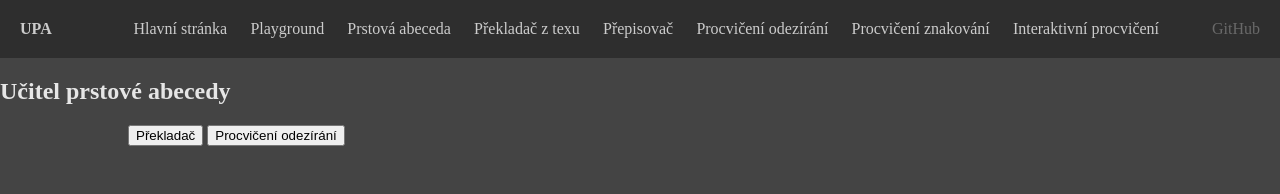
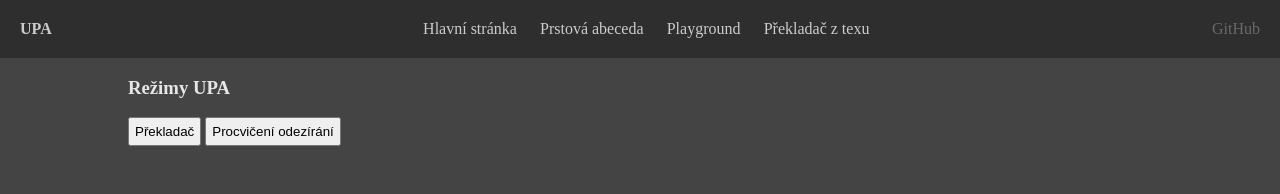
Before and after one commit to martinikf/UPA, a SvelteKit app: page /playground in a window 1280 px wide. Shown: the top 194 px of the page. Built offline with nearby package versions, Linux system fonts and the light colour scheme.

Commit message:
Delete old pages, navigation

```diff
--- a/src/routes/+layout.svelte
+++ b/src/routes/+layout.svelte
@@ -4,13 +4,9 @@
 		<nav>
 			<ul>
 				<li><a href="/">Hlavní stránka</a></li>
+				<li><a href="/sign-alphabet">Prstová abeceda</a></li>
 				<li><a href="/playground">Playground</a></li>
-				<li><a href="/sign-alphabet">Prstová abeceda</a></li>
 				<li><a href="/translator">Překladač z texu</a></li>
-				<li><a rel="external" href="/transcript">Přepisovač</a></li>
-				<li><a href="/practice">Procvičení odezírání</a></li>
-				<li><a rel="external" href="/spell-activity">Procvičení znakování</a></li>
-				<li><a rel="external" href="/interactive">Interaktivní procvičení</a></li>
 			</ul>
 		</nav>
 		<span><a class="githubLink" href="https://github.com/martinikf/prstovka">GitHub</a></span>
@@ -33,7 +29,6 @@
 	.headerContent{
 		max-width: 1600px;
 		margin: auto;
-
 		display: flex;
 		justify-content: space-between;
 	}
--- a/src/routes/interactive/+page.svelte
+++ /dev/null
@@ -1,14 +0,0 @@
-<script lang="ts">
-	import Interactive from '$lib/components/Interactive.svelte'
-</script>
-
-<h2>Interaktivní procvičení</h2>
-
-<Interactive />
-
-<style>
-    :global(body) {
-        margin: 0;
-    }
-
-</style>
--- a/src/routes/playground/+page.svelte
+++ b/src/routes/playground/+page.svelte
@@ -42,8 +42,9 @@
 
 </script>
 
-<h2>Učitel prstové abecedy</h2>
+
 <div class="mode_container">
+	<h3>Režimy UPA</h3>
 	<ul class="mode_list">
 		<li><button on:click={() => {mode = "translator"}}>Překladač</button></li>
 		<li><button on:click={() => {mode = "practice"}}>Procvičení odezírání</button></li>
@@ -128,8 +129,9 @@
 		}
 
 		.mode_container{
-				margin-left: 10%;
-				margin-bottom: 50px;
+			margin-bottom: 50px;
+			margin-top: 15px;
+			margin-left: 10%;
 		}
 		.mode_list{
 				margin: 0;
@@ -138,7 +140,10 @@
 		}
 
 		.mode_list li{
-				display: inline;
+				display: inline-block;
+		}
+		.mode_list li button{
+        padding: 5px;
 		}
 
 		.webcam_button{
--- a/src/routes/practice/+page.svelte
+++ /dev/null
@@ -1,32 +0,0 @@
-<script lang="ts">
-  import Practice from '$lib/components/Practice.svelte'
-	import Scene from '$lib/components/Scene.svelte';
-	import Model from '$lib/components/AnimatedModel.svelte';
-
-	let scene : Scene;
-	let model : Model;
-	let displayLetter : boolean = false;
-
-</script>
-
-<h2>Procvičení odezírání</h2>
-
-<Practice bind:model={model}/>
-
-<div class="animation_canvas">
-	<Scene bind:model={model} bind:this={scene} bind:showLetter={displayLetter}/>
-</div>
-
-<style>
-  :global(body) {
-    margin: 0;
-  }
-
-  .animation_canvas{
-      width: 400px;
-      height: 500px;
-      position: relative;
-      background: linear-gradient(0deg, rgb(255, 115, 0) 0%, rgb(255, 216, 0) 35%, rgb(0, 86, 184) 100%);
-  }
-
-</style>
--- a/src/routes/spell-activity/+page.svelte
+++ /dev/null
@@ -1,25 +0,0 @@
-<script lang="ts">
-	import SpellActivity from '$lib/components/SpellActivity.svelte'
-
-	import LandmarkDetection from '$lib/components/LandmarkDetection.svelte';
-
-	let landmarkDetection: LandmarkDetection;
-	let spellActivity: SpellActivity;
-
-	function handleMessage(msg : any) {
-		spellActivity.handleMessage(msg);
-	}
-
-</script>
-
-<h2>Procvičení znakování</h2>
-
-<LandmarkDetection bind:this={landmarkDetection} on:gestureRecognized={handleMessage}/>
-<SpellActivity bind:landmarkDetection={landmarkDetection} bind:this={spellActivity}/>
-
-<style>
-    :global(body) {
-        margin: 0;
-    }
-
-</style>
--- a/src/routes/transcript/+page.svelte
+++ /dev/null
@@ -1,24 +0,0 @@
-<script lang="ts">
-	import Transcript from '$lib/components/Transcript.svelte';
-	import LandmarkDetection from '$lib/components/LandmarkDetection.svelte';
-
-	let landmarkDetection: LandmarkDetection;
-	let transcript: Transcript;
-
-	function handleMessage(msg : any) {
-		transcript.handleMessage(msg);
-	}
-
-</script>
-
-<h1>Přepis videa na text</h1>
-
-<LandmarkDetection bind:this={landmarkDetection} on:gestureRecognized={handleMessage}/>
-<Transcript bind:landmarkDetection={landmarkDetection} bind:this={transcript}/>
-
-<style>
-    :global(body) {
-        margin: 0;
-    }
-
-</style>
```
